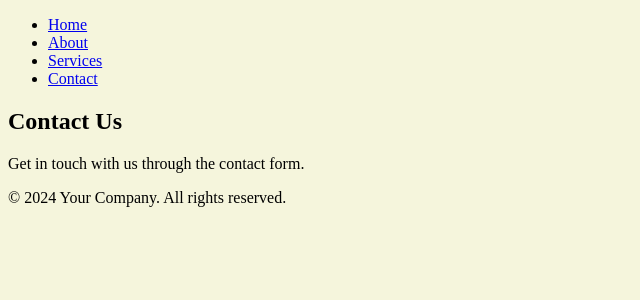
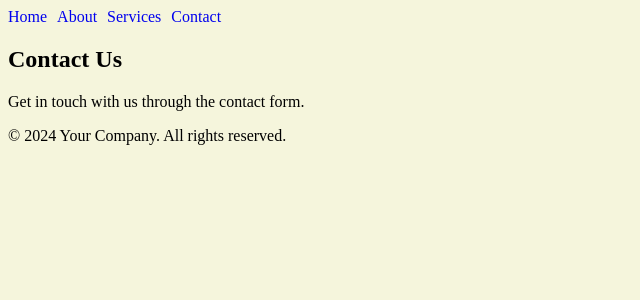
Before and after one commit to coreymaret/vite-react-ts-sass, a React (Vite) app: page /contact in a window 1280 px wide. Shown: the top 300 px of the page, without its empty margins (0-640 px from the left). Built offline with nearby package versions, Linux system fonts and the light colour scheme.

Commit message:
Added 404 page functionality by adding Route path=*

```diff
--- a/App.tsx
+++ b/App.tsx
@@ -34,7 +34,7 @@ const App: React.FC = () => {
         <Route path="/about" element={<About />} />
         <Route path="/services" element={<Services />} />
         <Route path="/contact" element={<Contact />} />
-        <Route Component={NotFound} />
+        <Route path="*" Component={NotFound} />
     </Routes>
     <Footer />
     </BrowserRouter>
--- a/src/components/NavBar.tsx
+++ b/src/components/NavBar.tsx
@@ -1,4 +1,5 @@
 import { Link } from 'react-router-dom';
+import '../scss/NavBar.scss'
 
 const NavBar: React.FC = () => {
   return (
--- /dev/null
+++ b/src/scss/NavBar.scss
@@ -0,0 +1,12 @@
+ul {
+    list-style:none;
+    padding:0px;
+    margin:0px;
+    li {
+        display:inline;
+        margin-right:10px;
+        a{
+            text-decoration:none;
+        }
+    }
+}
```
